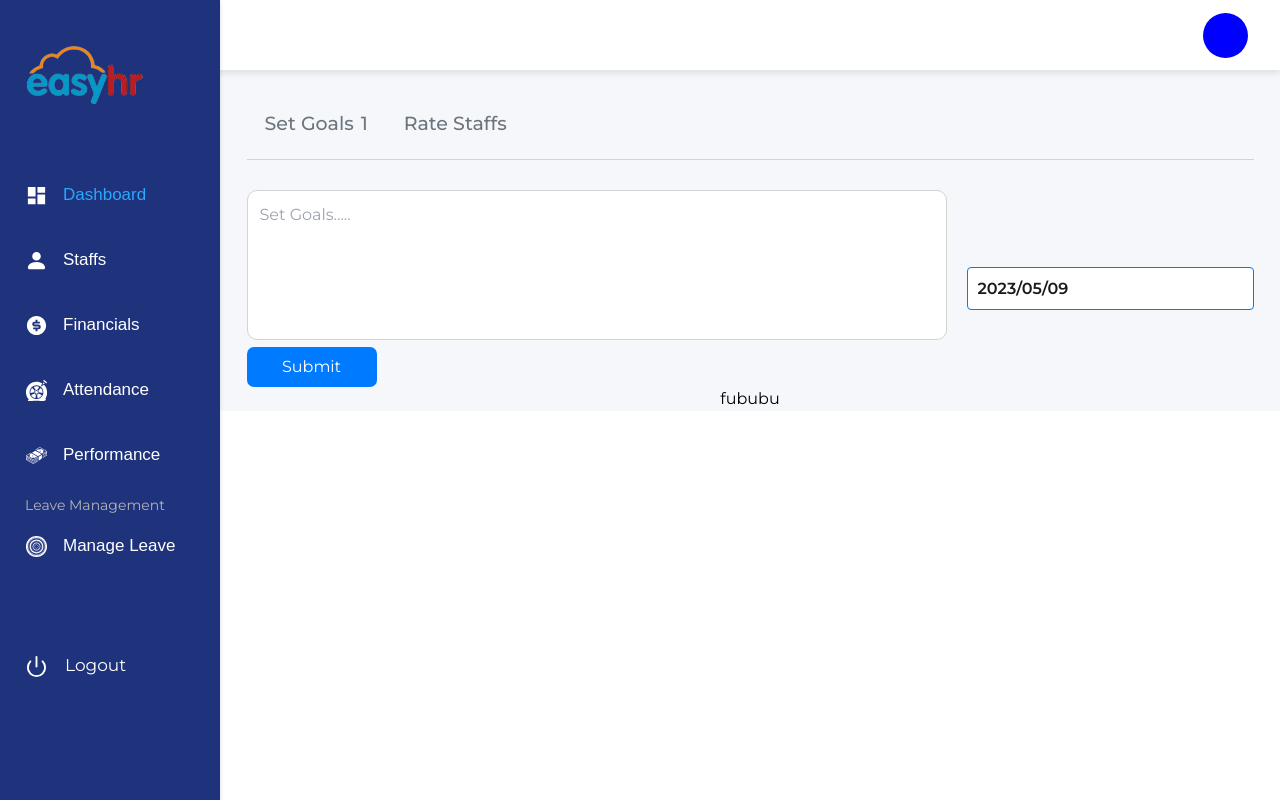
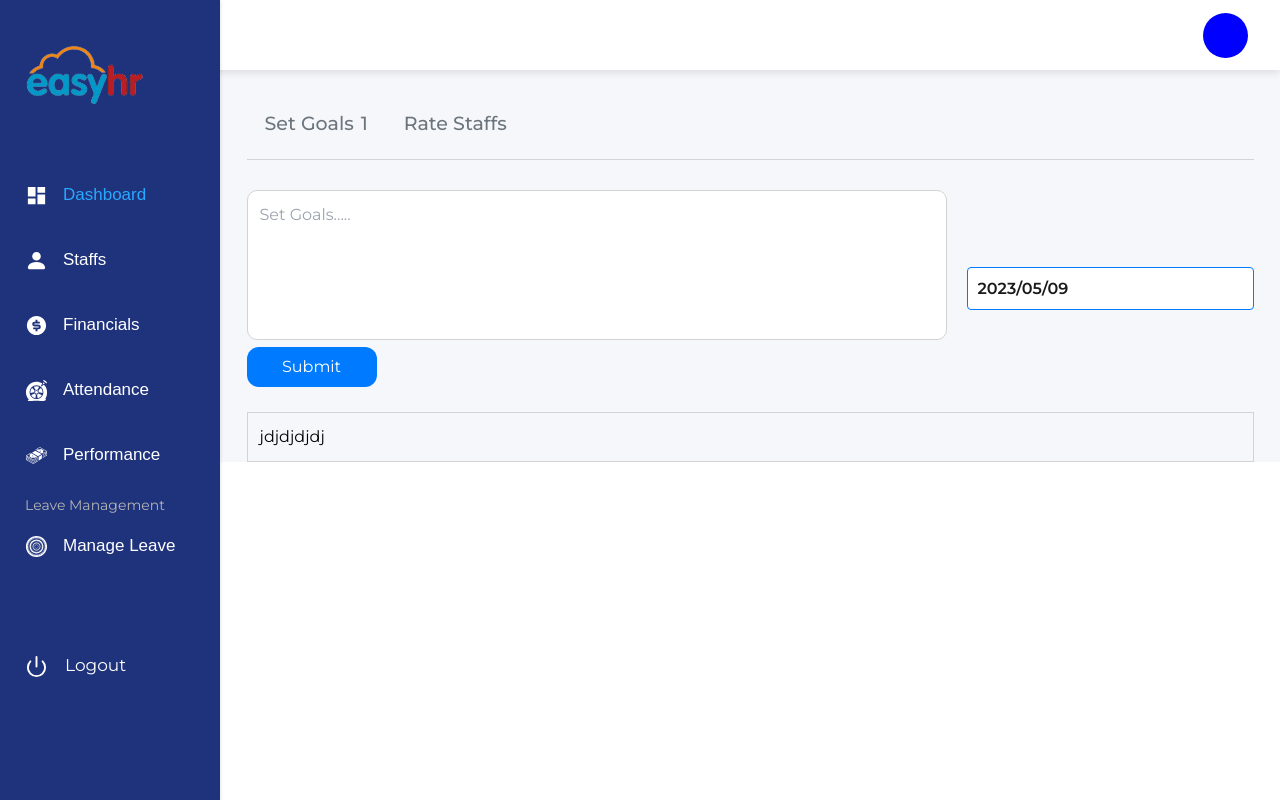
Before and after one commit to OgbuEsther/Easy_HR_FE2, a React (Create React App) app: page /dashboard/performance in a window 1280 px wide. Built offline with nearby package versions, Linux system fonts and the light colour scheme.

Commit message:
salt of the wprld eye don full oo

```diff
--- a/src/pages/Performance/Performance.tsx
+++ b/src/pages/Performance/Performance.tsx
@@ -56,7 +56,9 @@ const Transaction = () => {
           </Textplace>
 
           <Goals>
-            fububu
+            <ul>
+              <li>jdjdjdjdj</li>
+            </ul>
           </Goals>
         </Wrapper>
       </Container>
@@ -66,7 +68,11 @@ const Transaction = () => {
 
 export default Transaction;
 const Goals = styled.div`
-
+  width: 100%;
+  display: flex;
+  margin-top: 25px;
+  border: 1px solid lightgray;
+  padding: 12px;
 `
 const Button = styled.button`
   width: 130px;
@@ -78,7 +84,7 @@ const Button = styled.button`
   background-color: #007bff;
   border: none;
   outline: none;
-  border-radius: 7px;
+  border-radius: 12px;
   cursor: pointer;
   margin-top: 7px;
 `
```
